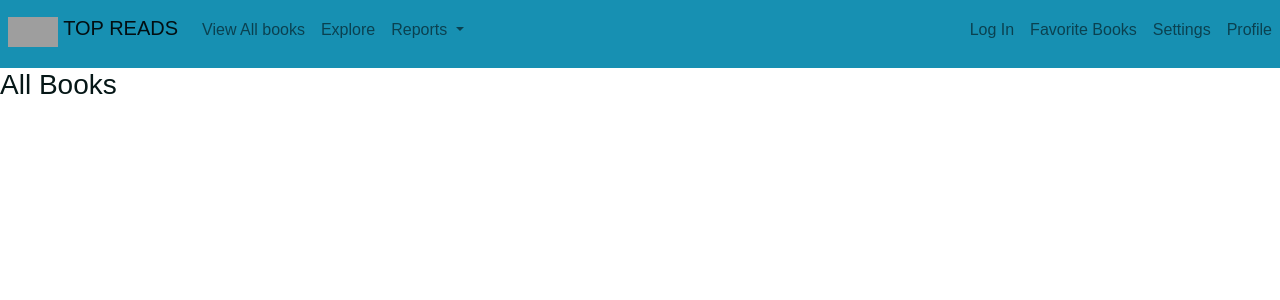
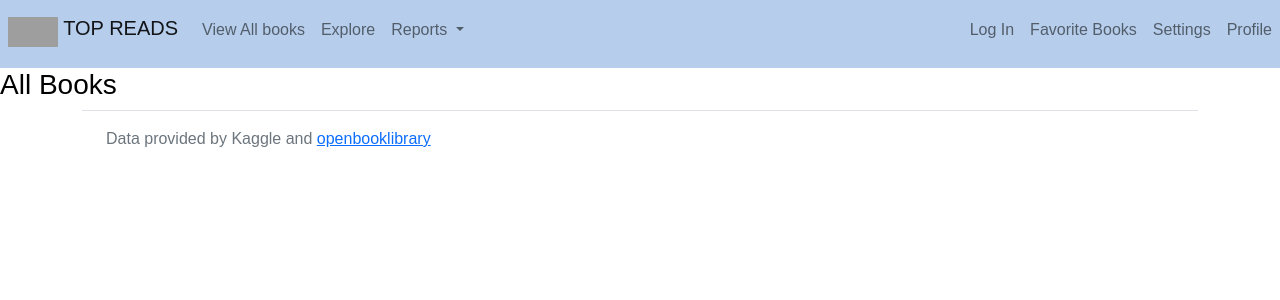
Before and after one commit to rchezhiyan/top_read_books, a Flask app: page /books in a window 1280 px wide. Shown: the top 300 px of the page. Run offline with Flask 2, Linux system fonts and the light colour scheme; data that the repository does not hold is empty; some libraries are stand-ins or nearby versions; grey boxes are pictures that could not be loaded.

Commit message:
CSS for the books display

```diff
--- a/crud.py
+++ b/crud.py
@@ -131,7 +131,6 @@ def bubble_report():
                 & (func.avg(Book.gr_avg_rating) > 3.5)).\
                 order_by(desc('num_of_ratings')).all()
 
-    print(data)
     return data
 
 def to_dict(objlist):
--- a/static/css/site.css
+++ b/static/css/site.css
@@ -1,7 +1,7 @@
 body {
     background-size: cover;
     font-family: sans-serif;
-    color: rgb(6, 23, 23);
+    color: black;
   }
 
 #site-nav ul {
@@ -38,3 +38,12 @@ body {
   width:  200px;
   height: 300px;
 }
+/* .Googlebutton {
+  position: relative;
+} */
+
+#__GBS_Button0 {
+  position: relative;
+  left: 50%;
+  /* right : 50%; */
+}
--- a/templates/all_books.html
+++ b/templates/all_books.html
@@ -8,8 +8,8 @@
     <div class="row row-cols-1 row-cols-md-2 g-4">
       {% for book in books %}
 
-        <div class="card 50 m-4" style="width: 18rem;"  class="d-flex flex-column">
-          <img class="book" src="https://covers.openlibrary.org/b/isbn/{{book.isbn13}}-M.jpg"  class="card-img-top" alt="...">
+        <div class="card 50 m-4 border-0" style="width: 18rem;"  class="d-flex flex-column">
+          <a href="/books/{{ book.id }}"><img class="book" src="https://covers.openlibrary.org/b/isbn/{{book.isbn13}}-M.jpg"  class="card-img-top" alt="..."></a>
           <div class="card-body">
             <h6 class="card-title">{{ book.title }}</h6>
             <p class="card-text"> Authors:
@@ -18,9 +18,9 @@
               {% endfor %}
             </p>
           </div>
-          <div class="card-footer">
+          <!-- <div class="card-footer">
             <a href="/books/{{ book.id }}" class="btn btn-primary">See Details</a>
-          </div>
+          </div> -->
         </div>
       {% endfor %}
     </div>
--- a/templates/base.html
+++ b/templates/base.html
@@ -20,7 +20,7 @@
         {% block head %}{% endblock %}
     </head>
     <body>
-        <nav class="navbar navbar-expand-lg navbar-light" style="background-color:rgb(23, 144, 178)">
+        <nav class="navbar navbar-expand-lg navbar-light" style="background-color:rgba(169, 197, 233, 0.838)">
             <a class="navbar-brand mb-2 ms-2" href="#">
             <img src="/static/img/book-open-book.jpg" alt="" width="50" height="30" class="d-inline-block align-text-top">
             TOP READS</a>
@@ -91,6 +91,23 @@
 
         {% block after_body %}{% endblock %}
 
+        <div class="container">
+          <footer class="d-flex flex-wrap justify-content-between align-items-center py-3 my-4 border-top">
+            <div class="col-md-4 d-flex align-items-center">
+              <a href="/" class="mb-3 me-2 mb-md-0 text-muted text-decoration-none lh-1">
+                <svg class="bi" width="30" height="24"><use xlink:href="#bootstrap"></use></svg>
+              </a>
+              <span class="text-muted">Data provided by Kaggle and <a href="https://openlibrary.org/">openbooklibrary</a> </span>
+            </div>
+
+            <ul class="nav col-md-4 justify-content-end list-unstyled d-flex">
+              <li class="ms-3"><a class="text-muted" href="#"><svg class="bi" width="24" height="24"><use xlink:href="#twitter"></use></svg></a></li>
+              <li class="ms-3"><a class="text-muted" href="#"><svg class="bi" width="24" height="24"><use xlink:href="#instagram"></use></svg></a></li>
+              <li class="ms-3"><a class="text-muted" href="#"><svg class="bi" width="24" height="24"><use xlink:href="#facebook"></use></svg></a></li>
+            </ul>
+          </footer>
+        </div>
+
         <script src="https://cdn.jsdelivr.net/npm/@popperjs/core@2.9.2/dist/umd/popper.min.js" integrity="sha384-IQsoLXl5PILFhosVNubq5LC7Qb9DXgDA9i+tQ8Zj3iwWAwPtgFTxbJ8NT4GN1R8p" crossorigin="anonymous"></script>
         <script src="https://cdn.jsdelivr.net/npm/bootstrap@5.0.2/dist/js/bootstrap.min.js" integrity="sha384-cVKIPhGWiC2Al4u+LWgxfKTRIcfu0JTxR+EQDz/bgldoEyl4H0zUF0QKbrJ0EcQF" crossorigin="anonymous"></script>
 
--- a/templates/book_details.html
+++ b/templates/book_details.html
@@ -10,7 +10,7 @@
         <div class="col-3">
             <img src="https://covers.openlibrary.org/b/isbn/{{book.isbn13}}-L.jpg" />
         </div>
-        <div class="col-9 p-5">
+        <div class="col-9 pt-0 p-5">
             <h3>Title: {{ book.title}}</h3>
             <p>Rating: {{ book.gr_avg_rating }}</p>
             <p>No. Of Ratings: {{ book.num_of_ratings }}</p>
@@ -41,7 +41,7 @@
             {% endif %}
             </p>
 
-
+            <span class="Googlebutton"></span>
 
         </div>
 
```
Also changed, not shown: static/js/search.jsx (+4 -4 lines).
